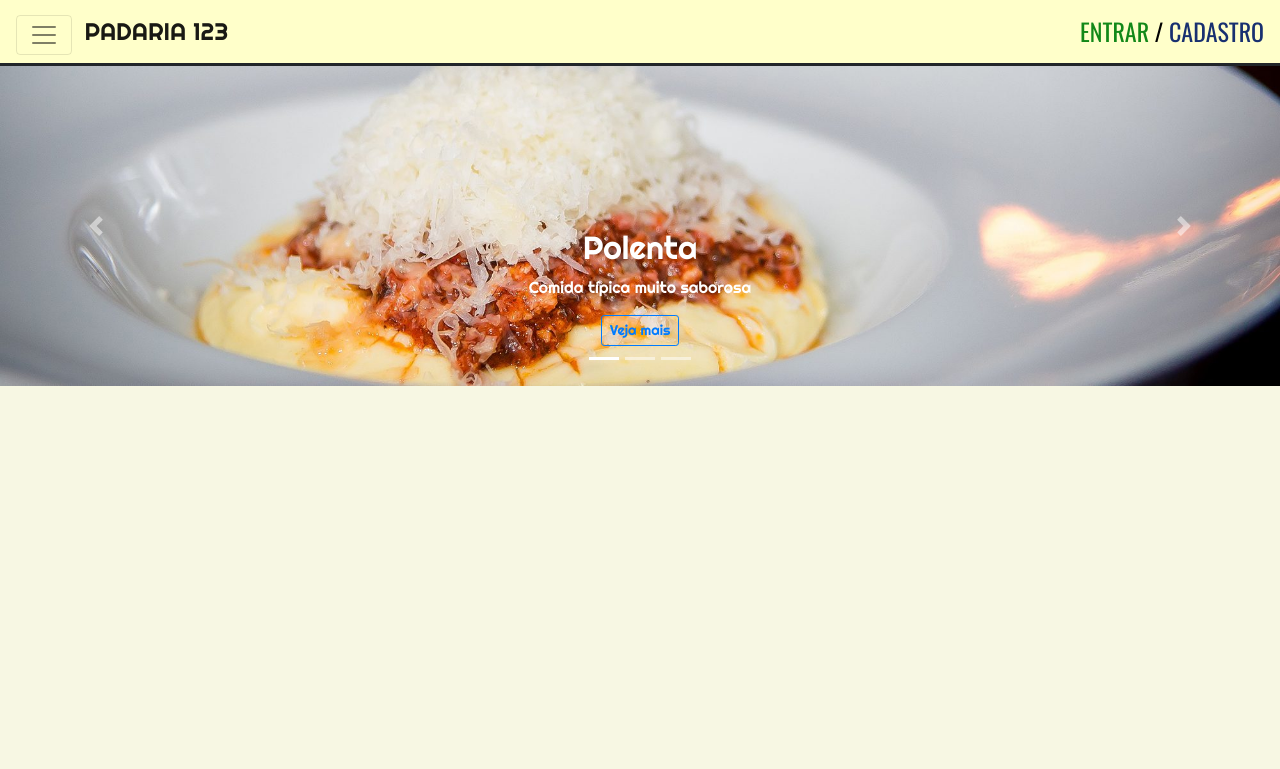
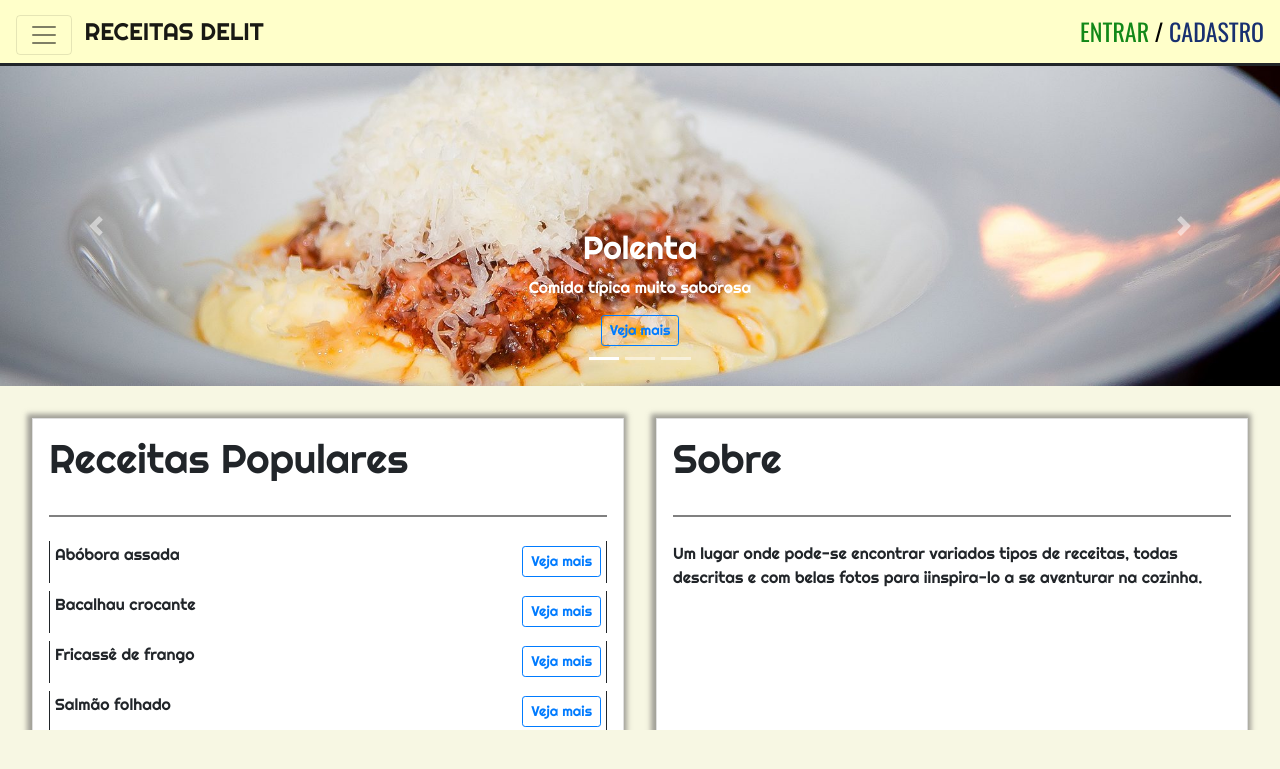
Before and after one commit to fell-lucas/programacaoweb, a PHP site: page / in a window 1280 px wide. Shown: the top 769 px of the page. Run offline with PHP 8.4, Linux system fonts and the light colour scheme; some libraries are stand-ins or nearby versions.

Commit message:
home cards

```diff
--- a/cadastro.html
+++ b/cadastro.html
@@ -11,7 +11,7 @@
     href="https://maxcdn.bootstrapcdn.com/bootstrap/4.0.0/css/bootstrap.min.css"
     integrity="sha384-Gn5384xqQ1aoWXA+058RXPxPg6fy4IWvTNh0E263XmFcJlSAwiGgFAW/dAiS6JXm"
     crossorigin="anonymous">
-  <title>Padaria 123 - Cadastro</title>
+  <title>Receitas Delit - Cadastro</title>
 </head>
 
 <body>
--- a/css/home.css
+++ b/css/home.css
@@ -129,3 +129,38 @@ footer>p {
   display: block;
   width:100%;
 }
+
+.cards-wrapper{
+  display: grid;
+  grid-template-columns: repeat(2, 1fr);
+  height: 43vh;
+  padding: 2rem;
+  overflow-y: auto;
+  gap: 2rem;
+}
+
+.card{
+  height: 100%;
+  border-radius: 0;
+  -webkit-box-shadow: -1px 0px 5px 4px rgba(0,0,0,0.59);
+  box-shadow: -1px 0px 5px 4px rgba(100, 98, 98, 0.59);
+  padding: 2vh;
+  gap: 1vh;
+}
+
+.card-receita{
+  height: 15%;
+  display: flex;
+  justify-content: space-between;
+  justify-items: center;
+  align-items: center;
+  border-radius: 0;
+  border-style: solid;
+  border-width: 0px thin 0px thin;
+  padding: 5px;
+}
+
+.card-receita p{
+  line-height:100%;
+  vertical-align: bottom;
+}
--- a/index.html
+++ b/index.html
@@ -11,7 +11,7 @@
     crossorigin="anonymous">
   <link rel="stylesheet" href="css/common.css">
   <link rel="stylesheet" href="css/home.css">
-  <title>Padaria 123</title>
+  <title>Receitas Delit</title>
 </head>
 
 <body>
@@ -24,7 +24,7 @@
         <span class="navbar-toggler-icon"></span>
       </button>
       <a class="navbar-brand" href="#">
-        Padaria 123
+        Receitas Delit
       </a>
     </div>
     <div>
@@ -70,7 +70,6 @@
           </div>
         </a>
       </div>
-      <!-- /.carousel-item -->
       <div class="carousel-item">
         <a href="#">
           <img srcset="images/receita2.jpg" alt="responsive image"
@@ -85,7 +84,6 @@
           </div>
         </a>
       </div>
-      <!-- /.carousel-item -->
       <div class="carousel-item">
         <a href="#">
           <img srcset="images/receita3.jpg" alt="responsive image"
@@ -101,9 +99,8 @@
           </div>
         </a>
       </div>
-      <!-- /.carousel-item -->
     </div>
-    <!-- /.carousel-inner -->
+
     <a class="carousel-control-prev" href="#carousel" role="button"
       data-slide="prev">
       <span class="carousel-control-prev-icon" aria-hidden="true"></span>
@@ -115,7 +112,36 @@
       <span class="sr-only">Next</span>
     </a>
   </div>
-  <!-- /.carousel -->
+
+  <div class="cards-wrapper">
+    <div class="card">
+      <h1>Receitas Populares</h1>
+      <hr style="height:2px;border-width:0;color:gray;background-color:gray">
+      <div class="card-receita">
+        <p>Abóbora assada</p>
+        <span class="btn btn-sm btn-outline-primary">Veja mais</span>
+      </div>
+      <div class="card-receita">
+        <p>Bacalhau crocante</p>
+        <span class="btn btn-sm btn-outline-primary">Veja mais</span>
+      </div>
+      <div class="card-receita">
+        <p>Fricassê de frango</p>
+        <span class="btn btn-sm btn-outline-primary">Veja mais</span>
+      </div>
+      <div class="card-receita">
+        <p>Salmão folhado</p>
+        <span class="btn btn-sm btn-outline-primary">Veja mais</span>
+      </div>
+    </div>
+    <div class="card">
+      <h1>Sobre</h1>
+      <hr style="height:2px;border-width:0;color:gray;background-color:gray">
+      <p>Um lugar onde pode-se encontrar variados tipos de receitas, todas
+        descritas e com belas fotos para iinspira-lo a se aventurar na cozinha.
+      </p>
+    </div>
+  </div>
 
   <script src="https://code.jquery.com/jquery-3.2.1.slim.min.js"
     integrity="sha384-KJ3o2DKtIkvYIK3UENzmM7KCkRr/rE9/Qpg6aAZGJwFDMVNA/GpGFF93hXpG5KkN"
--- a/listReceitas.html
+++ b/listReceitas.html
@@ -11,7 +11,7 @@
     crossorigin="anonymous">
   <link rel="stylesheet" href="css/common.css">
   <link rel="stylesheet" href="css/home.css">
-  <title>Padaria 123</title>
+  <title>Receitas Delit</title>
 </head>
 
 <body>
@@ -24,7 +24,7 @@
         <span class="navbar-toggler-icon"></span>
       </button>
       <a class="navbar-brand" href="#">
-        Padaria 123
+        Receitas Delit
       </a>
     </div>
     <div>
--- a/login.html
+++ b/login.html
@@ -11,7 +11,7 @@
     href="https://maxcdn.bootstrapcdn.com/bootstrap/4.0.0/css/bootstrap.min.css"
     integrity="sha384-Gn5384xqQ1aoWXA+058RXPxPg6fy4IWvTNh0E263XmFcJlSAwiGgFAW/dAiS6JXm"
     crossorigin="anonymous">
-  <title>Padaria 123 - Login</title>
+  <title>Receitas Delit - Login</title>
 </head>
 
 <body>
```
Also changed, not shown: cadastroReceitas.html (deleted), descricaoReceita.html (added).
